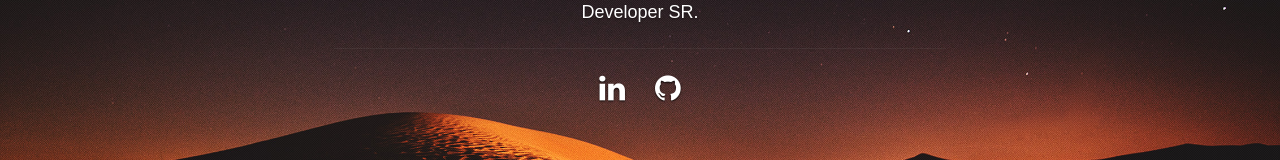
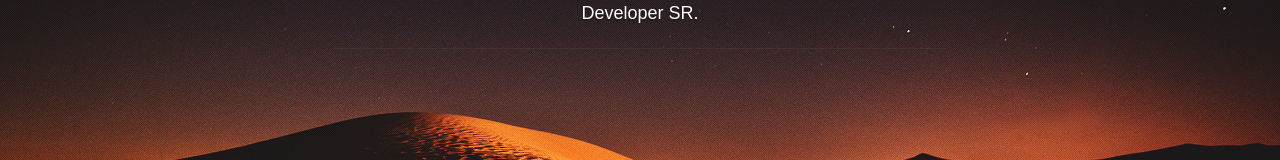
Before and after one commit to belo355/react-aboutme, a React (Create React App) app: page / in a window 1280 px wide. Shown: the part 382-542 px from the top of the page. Built offline with nearby package versions, Linux system fonts and the light colour scheme.

Commit message:
fix href sociallinks

```diff
--- a/package.json
+++ b/package.json
@@ -15,7 +15,7 @@
   },
   "eslintConfig": {
     "extends": "react-app",
-    "eslint-disable-next-line": true
+    "eslint-disable-next-line": "true"
   },
   "browserslist": [
     ">0.2%",
--- a/src/components/Header.js
+++ b/src/components/Header.js
@@ -27,7 +27,7 @@ export default class Header extends Component {
                     resumeData.socialLinks && resumeData.socialLinks.map(item =>{
                       return(
                               <li key={item.name}>
-                                 <a href={item.url} target="_blank"><i className={item.className}></i></a>
+                                 {/* <a href={item.url} target="_blank"><i className={item.className}></i></a>  */}
                               </li>
                             )
                           }
```
